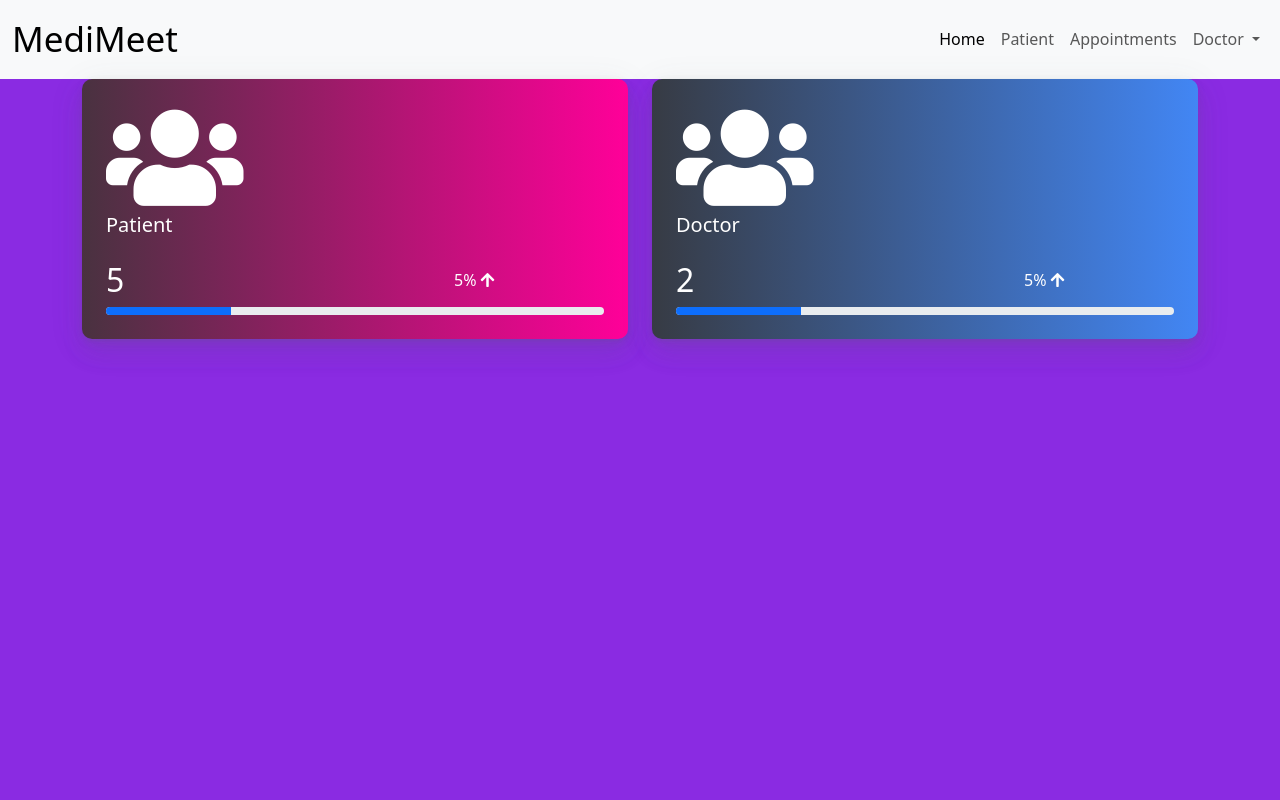
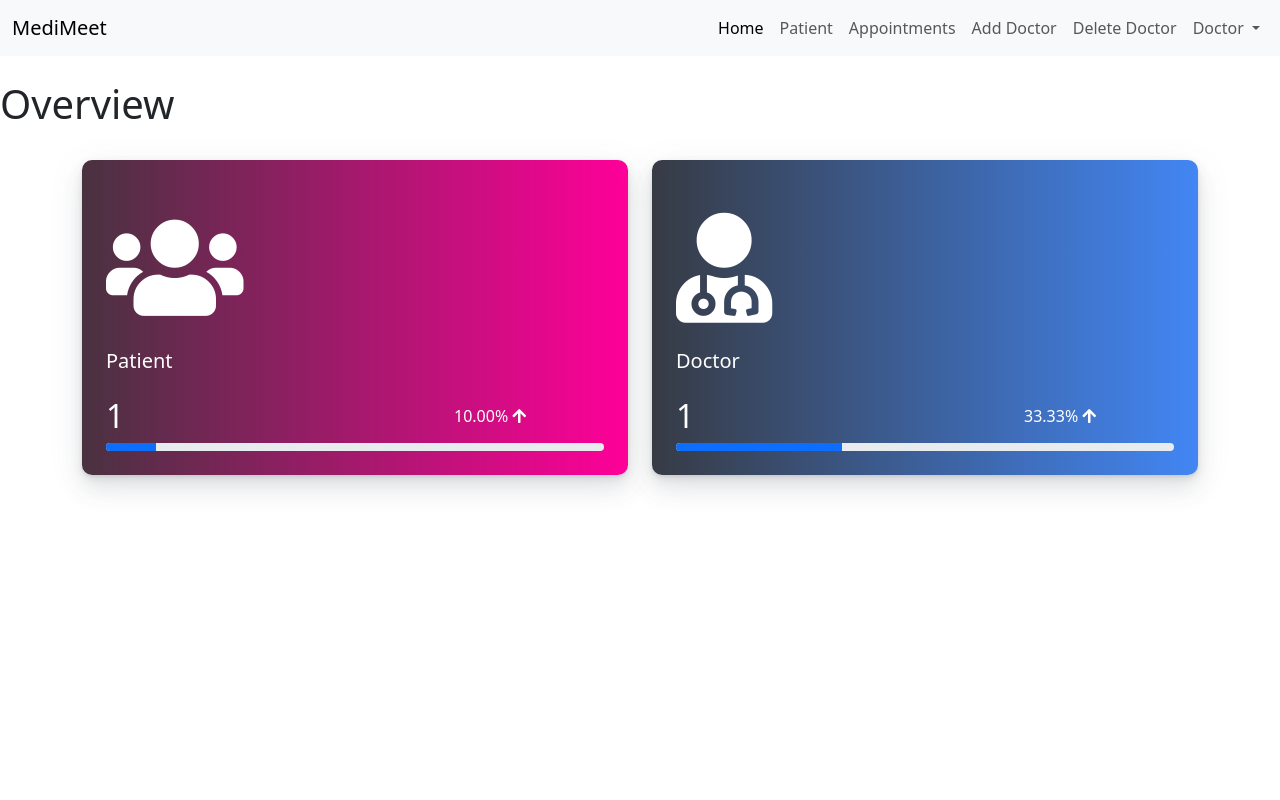
Before and after one commit to AlidaAnna/DrAppoimentSystem, a PHP site: page /admin.php in a window 1280 px wide. Run offline with PHP 8.4, Linux system fonts and the light colour scheme; tables that the repository leaves empty or names only in its code hold one stand-in row (values such as "Sample post"); some libraries are stand-ins or nearby versions.

Commit message:
delete doctor

```diff
--- a/admin.php
+++ b/admin.php
@@ -5,7 +5,28 @@
     <meta name="viewport" content="width=device-width, initial-scale=1">
     <title>HOSPITAL</title>
     <link href="https://cdn.jsdelivr.net/npm/bootstrap@5.3.2/dist/css/bootstrap.min.css" rel="stylesheet" integrity="sha384-T3c6CoIi6uLrA9TneNEoa7RxnatzjcDSCmG1MXxSR1GAsXEV/Dwwykc2MPK8M2HN" crossorigin="anonymous">
-    <link rel="stylesheet" href="styleindex.css">
+    <link rel="stylesheet" href="https://cdnjs.cloudflare.com/ajax/libs/font-awesome/5.12.1/css/all.min.css" integrity="sha256-mmgLkCYLUQbXn0B1SRqzHar6dCnv9oZFPEC1g1cwlkk=" crossorigin="anonymous" />
+    <style>
+        .card {
+            background-color: #fff;
+            border-radius: 10px;
+            border: none;
+            position: relative;
+            margin-bottom: 30px;
+            box-shadow: 0 0.46875rem 2.1875rem rgba(90,97,105,0.1), 0 0.9375rem 1.40625rem rgba(90,97,105,0.1), 0 0.25rem 0.53125rem rgba(90,97,105,0.12), 0 0.125rem 0.1875rem rgba(90,97,105,0.1);
+        }
+        .l-bg-cherry {
+            background: linear-gradient(to right, #493240, #f09) !important;
+            color: #fff;
+        }
+        .l-bg-blue-dark {
+            background: linear-gradient(to right, #373b44, #4286f4) !important;
+            color: #fff;
+        }
+        .card .card-icon {
+            font-size: 110px;
+        }
+    </style>
 </head>
 <body style="overflow:hidden;">
 <nav class="navbar navbar-expand-lg bg-body-tertiary">
@@ -23,96 +44,103 @@
                     <a class="nav-link" href="login.php">Patient</a>
                 </li>
                 <li class="nav-item">
-              <a class="nav-link" href="login.php">Appointments</a>
+                    <a class="nav-link" href="appointments.php">Appointments</a>
+                </li>
+                <li class="nav-item">
+                    <a class="nav-link" href="adddoctor.php">Add Doctor</a>
+                </li>
+                <li class="nav-item">
+                    <a class="nav-link" href="doctordetails.php">Delete Doctor</a>
                 </li>
                 <li class="nav-item dropdown">
                     <a class="nav-link dropdown-toggle" href="#" role="button" data-bs-toggle="dropdown" aria-expanded="false">
                         Doctor
                     </a>
                     <ul class="dropdown-menu">
-                <li><a class="dropdown-item" href="#">Add</a></li>
+                        <li><a class="dropdown-item" href="adddoctor.php">Add</a></li>
                         <li><a class="dropdown-item" href="#">Update</a></li>
                         <li><hr class="dropdown-divider"></li>
-                <li><a class="dropdown-item" href="#">Delete</a></li>
+                        <li><a class="dropdown-item" href="doctordelete.php">Delete</a></li>
                     </ul>
                 </li>
             </ul>
         </div>
     </div>
 </nav>
-    <link rel="stylesheet" href="https://cdnjs.cloudflare.com/ajax/libs/font-awesome/5.12.1/css/all.min.css" integrity="sha256-mmgLkCYLUQbXn0B1SRqzHar6dCnv9oZFPEC1g1cwlkk=" crossorigin="anonymous" />
-<style>
-  .card {
-    background-color: #fff;
-    border-radius: 10px;
-    border: none;
-    position: relative;
-    margin-bottom: 30px;
-    box-shadow: 0 0.46875rem 2.1875rem rgba(90,97,105,0.1), 0 0.9375rem 1.40625rem rgba(90,97,105,0.1), 0 0.25rem 0.53125rem rgba(90,97,105,0.12), 0 0.125rem 0.1875rem rgba(90,97,105,0.1);
-}
-.l-bg-cherry {
-    background: linear-gradient(to right, #493240, #f09) !important;
-    color: #fff;
+<br>
+<h1>Overview</h1>
+<br>
+<div class="container">
+    <div class="row">
+        <?php
+        // Database connection
+        $conn = mysqli_connect("localhost", "root", "", "dr");
+
+        // Check the connection
+        if (!$conn) {
+            die("Connection failed: " . mysqli_connect_error());
         }
 
-.l-bg-blue-dark {
-    background: linear-gradient(to right, #373b44, #4286f4) !important;
-    color: #fff;
-}
+        // Query to count patients
+        $query = "SELECT COUNT(*) AS uc FROM user";
+        $result = mysqli_query($conn, $query);
+        $uc = ($result) ? mysqli_fetch_assoc($result)['uc'] : 0;
 
-.card .card-statistic-3 .card-icon-large .fas, .card .card-statistic-3 .card-icon-large .far, .card .card-statistic-3 .card-icon-large .fab, .card .card-statistic-3 .card-icon-large .fal {
-    font-size: 110px;
-}
+        // Query to count doctors
+        $query = "SELECT COUNT(*) as dc FROM doctor";
+        $result = mysqli_query($conn, $query);
+        $dc = ($result) ? mysqli_fetch_assoc($result)['dc'] : 0;
 
-  </style>
+        // Close the connection
+        mysqli_close($conn);
 
-<div class="container">
-    <div class="row ">
+        // Calculate progress width for patients and doctors
+        $max_users = 10; // Define max limit for patients
+        $max_doctors = 3; // Define max limit for doctors
+        $progress_width_users = min(($uc / $max_users) * 100, 100);
+        $progress_width_doctors = min(($dc / $max_doctors) * 100, 100);
+        ?>
+
         <div class="col-xl-6 col-lg-6">
             <div class="card l-bg-cherry">
                 <div class="card-statistic-3 p-4">
-                    <div class="card-icon card-icon-large"><i class="fas fa-users"></i></div>
+                    <div class="card-icon"><i class="fas fa-users"></i></div>
                     <div class="mb-4">
                         <h5 class="card-title mb-0">Patient</h5>
                     </div>
                     <div class="row align-items-center mb-2 d-flex">
                         <div class="col-8">
-                            <h2 class="d-flex align-items-center mb-0">
-                                5
-                            </h2>
+                            <h2 class="d-flex align-items-center mb-0"><?php echo $uc; ?></h2>
                         </div>
                         <div class="col-4 text-right">
-                            <span>5% <i class="fa fa-arrow-up"></i></span>
+                            <span><?php echo number_format($progress_width_users, 2); ?>% <i class="fa fa-arrow-up"></i></span>
                         </div>
                     </div>
-                    <div class="progress mt-1 " data-height="8" style="height: 8px;">
-                        <div class="progress-bar l-bg-cyan" role="progressbar" data-width="5%" aria-valuenow="5" aria-valuemin="0" aria-valuemax="100" style="width: 25%;"></div>
+                    <div class="progress mt-1" data-height="8" style="height: 8px;">
+                        <div class="progress-bar l-bg-cyan" role="progressbar" aria-valuenow="<?php echo $progress_width_users; ?>" aria-valuemin="0" aria-valuemax="100" style="width: <?php echo $progress_width_users; ?>%;">
                         </div>
                     </div>
                 </div>
             </div>
+        </div>
+
         <div class="col-xl-6 col-lg-6">
             <div class="card l-bg-blue-dark">
                 <div class="card-statistic-3 p-4">
-                    <div class="card-icon card-icon-large"><i class="fas fa-users"></i></div>
+                    <div class="card-icon"><i class="fas fa-user-md"></i></div>
                     <div class="mb-4">
                         <h5 class="card-title mb-0">Doctor</h5>
                     </div>
                     <div class="row align-items-center mb-2 d-flex">
                         <div class="col-8">
-                            <h2 class="d-flex align-items-center mb-0">
-                               2
-                            </h2>
+                            <h2 class="d-flex align-items-center mb-0"><?php echo $dc; ?></h2>
                         </div>
                         <div class="col-4 text-right">
-                            <span>5% <i class="fa fa-arrow-up"></i></span>
+                            <span><?php echo number_format($progress_width_doctors, 2); ?>% <i class="fa fa-arrow-up"></i></span>
                         </div>
                     </div>
-                    <div class="progress mt-1 " data-height="8" style="height: 8px;">
-                        <div class="progress-bar l-bg-green" role="progressbar" data-width="25%" aria-valuenow="25" aria-valuemin="0" aria-valuemax="100" style="width: 25%;"></div>
-                    </div>
-                </div>
-            </div>
+                    <div class="progress mt-1" data-height="8" style="height: 8px;">
+                        <div class="progress-bar l-bg-green" role="progressbar" aria-valuenow="<?php echo $progress_width_doctors; ?>" aria-valuemin="0" aria-valuemax="100" style="width: <?php echo $progress_width_doctors; ?>%;">
                         </div>
                     </div>
                 </div>
--- a/styleindex.css
+++ b/styleindex.css
@@ -1,6 +1,6 @@
 
 body{
-    background-color: blueviolet;
+    background-color: white;
     background-repeat: no-repeat;
     background-size: cover;
     width: 100vw;
@@ -35,7 +35,7 @@ body{
   #btn{
       width: 100%;
       color:rgb(255, 255, 255);
-      background-color: rgb(108, 22, 190);
+      background-color: rgb(255, 255, 255);
       padding:10px;
       font-weight: 700;
       font-size: larger;
```
Also changed, not shown: doctordelete.php (added, +15 -0 lines), doctordetails.php (+11 -1 lines), updatedoctor.php (added). Lines whose indentation alone changed are shown as unchanged.
